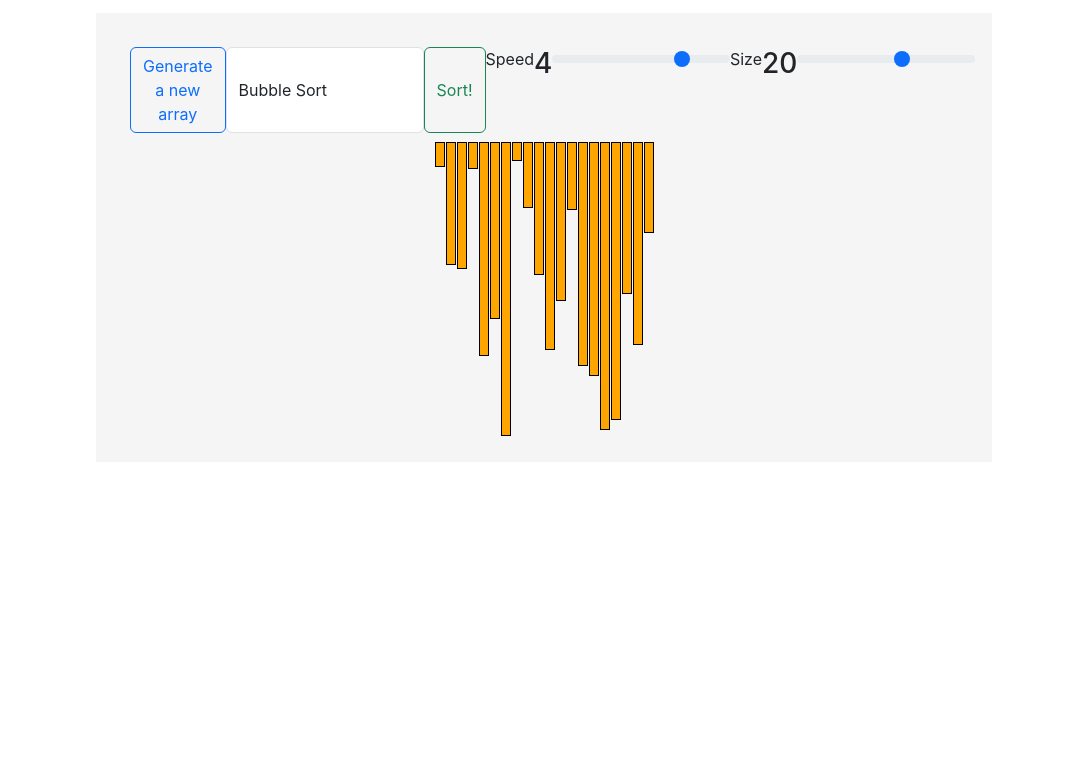
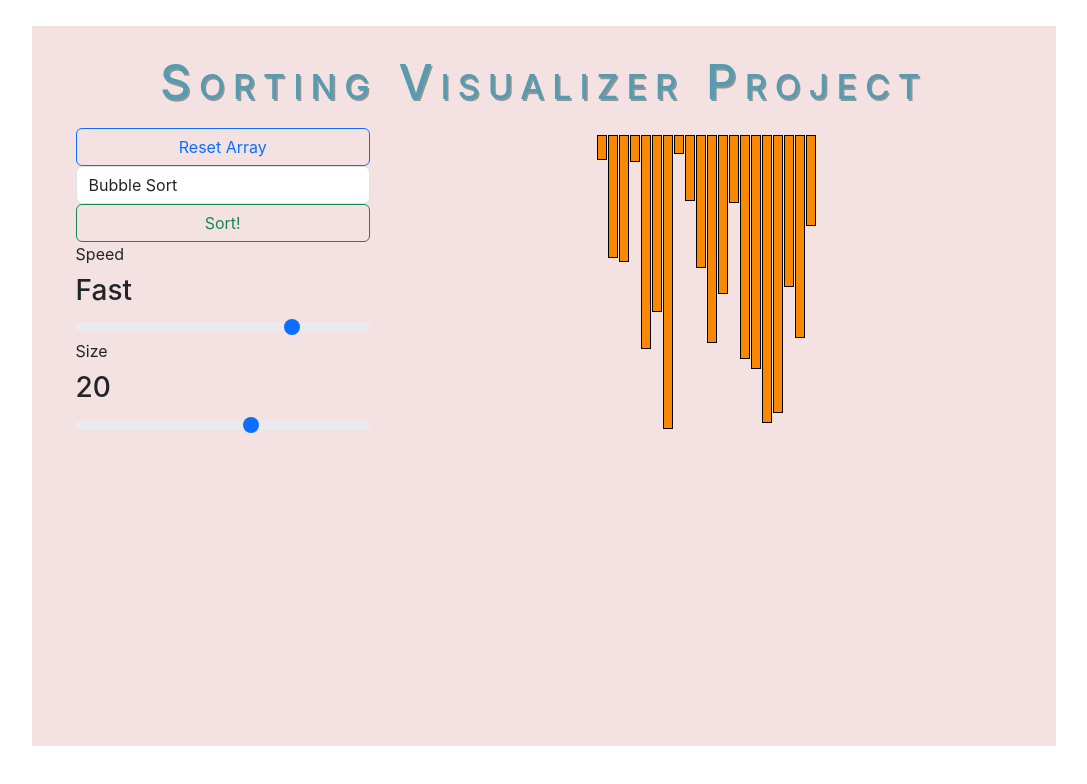
Before and after one commit to abhishekghosh-in/Sorting-Visualizer-React, a React (Create React App) app: page / in a window 1280 px wide. Shown: the top 784 px of the page, without its empty margins (96-1183 px from the left). Built offline with nearby package versions, Linux system fonts and the light colour scheme.

Commit message:
Changed Layout 1

```diff
--- a/src/App.css
+++ b/src/App.css
@@ -1,31 +1,36 @@
 .background-centeralign {
-  background-color: whitesmoke;
-  display: flex;
-  justify-content: center;
-  flex-direction: column;
-  width: 70%;
-  margin: 1% auto;
+  background-color: #F4E1E1;
+  width: 80%;
+  margin: 2% auto;
   padding: 2%;
-  height: 80%;
+  min-height: 500px;
+  height: 90vh;
 }
 
-.upper-panel {
+.heading-front {
+  color: #579BB1;
+  font-size: 3rem;
+  letter-spacing: 0.5rem;
+  line-height: 1.3;
+  text-align: center;
+  font-variant-caps: small-caps;
+  text-shadow: 0.1rem 0.1rem rgb(148, 148, 148);
+}
+
+.side-panel {
   margin: 1%;
+  padding: 1%;
   display: flex;
+  flex-direction: column;
   justify-content: center;
   width: 100%;
 }
 
 .array-bars-space {
+  margin: 1%;
+  padding: 1%;
   display: flex;
+  flex-direction: row;
   justify-content: center;
-  flex-direction: row;
+  height: 100%;
 }
-
-.array-bar {
-  display: inline-block;
-  background-color: "orange";
-  height: "100px";
-  width: "10px";
-  border: "1px solid black"
-}
--- a/src/App.js
+++ b/src/App.js
@@ -13,9 +13,9 @@ import quick_sort from './Functions/quick_sort';
 // Array Specifications
 let minArray = 5;
 let maxArray = 300;
-let firstColor = "orange";
-let secondColor = "grey";
-let thirdColor = "pink";
+let firstColor = "#F98903";
+let secondColor = "#C62727";
+let thirdColor = "#FFA6D5";
 
 function App() {
 
@@ -176,13 +176,14 @@ function App() {
 
   return (
     <div className="background-centeralign">
-      <div className="upper-panel">
-        <button onClick = {() => reset_array()} className="btn btn-outline-primary" disabled={disableFlag}>Generate a new array</button>
-        {/* <button onClick = {() => bubble_sort_array() } disabled={disableFlag}>Bubble Sort !</button>
-        <button onClick = {() => insertion_sort_array() } disabled={disableFlag}>Insertion Sort !</button>
-        <button onClick = {() => merge_sort_array() } disabled={disableFlag}>Merge Sort !</button>
-        <button onClick = {() => quick_sort_array() } disabled={disableFlag}>Quick Sort !</button>
-        <button onClick = {() => selection_sort_array() } disabled={disableFlag}>Selection Sort !</button> */}
+      <div className="container-fluid">
+        <div className="row">
+          <h1 className="heading-front">Sorting Visualizer Project</h1>
+        </div>
+        <div className="row">
+          <div className="col-4">
+            <div className="side-panel">
+              <button onClick = {() => reset_array()} className="btn btn-outline-primary" disabled={disableFlag}>Reset Array</button>
               <select className="form-control" value={selectedOption} onChange={(e) => setSelectedOption(e.target.value)} disabled={disableFlag}>
                 <option value="bubble">Bubble Sort</option>
                 <option value="insertion">Insertion Sort</option>
@@ -192,17 +193,21 @@ function App() {
               </select>
               <button onClick = {() => call_sorting_algorithm()} className="btn btn-outline-success" disabled={disableFlag}>Sort!</button>
               <label htmlFor="customRange2" className="form-label">Speed</label>
-        <h3>{5 - (speed-5)/20}</h3>
+              <h3>{print_speed(5 - (speed-5)/20)}</h3>
               <input type="range" min='5' max='85' step='20' value={90 - speed} onChange={(e) => setSpeed(90 - e.target.value)} className="form-range" id="customRange2" disabled = {disableFlag}></input>
               <label htmlFor="customRange2" className="form-label">Size</label>
               <h3>{size}</h3>
               <input type="range" min='5' max='30' value={size} onChange={(e) => handle_size_change(e.target.value)} className="form-range" id="customRange2" disabled = {disableFlag}></input>
             </div>
-
+          </div>
+          <div className="col-8">
             <div className="array-bars-space">
               {array.map((value, index) => {
-          return <ArrayBar key={index} index = {index} value={value} fillcolor = {color[index]}/>;
+                return <ArrayBar key={index} index={index} value={value} fillcolor={color[index]}/>;
               })}
+            </div>
+          </div>
+        </div>
       </div>
     </div>
   );
```
Lines whose indentation alone changed are shown as unchanged.
